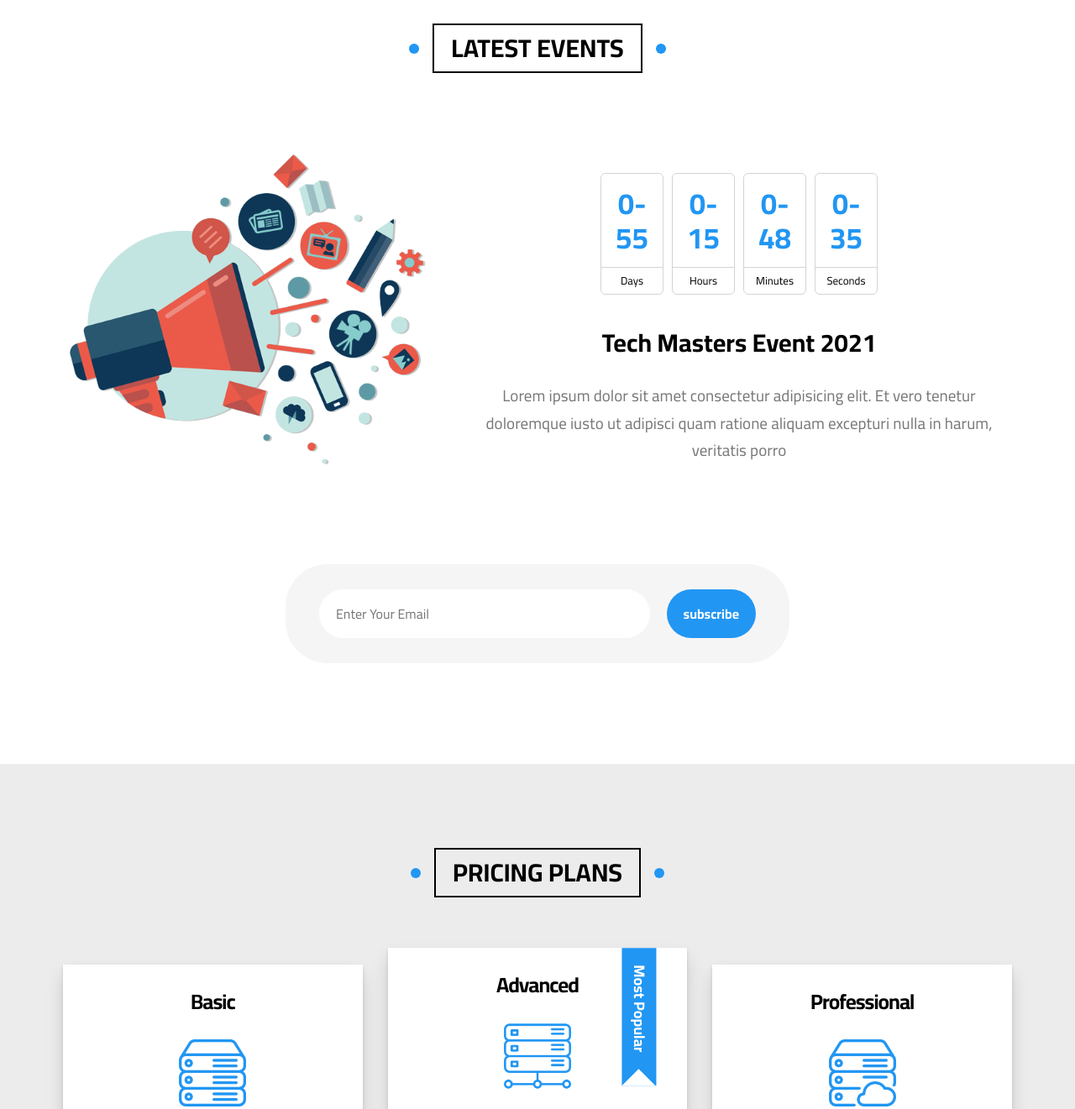
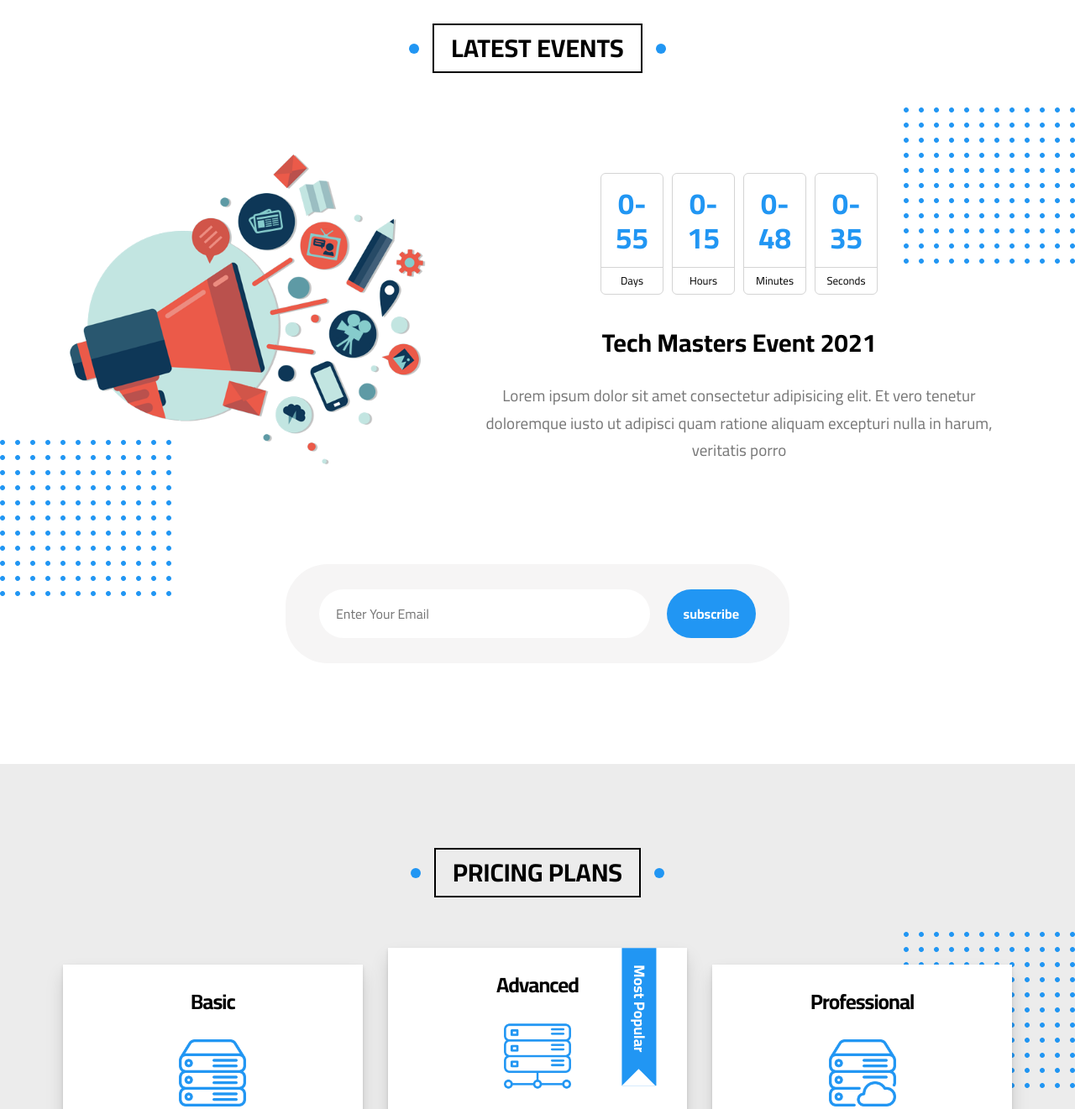
Before and after one commit to AhmedElhakem/Template-Three, a plain HTML site: page index.html in a window 1280 px wide. Shown: the part 9340-10661 px from the top of the page at 84% size. Drawn offline with Linux system fonts and the light colour scheme; the site is published under a folder, as on GitHub Pages, so addresses that start at the root find nothing.

Commit message:
Update main.css

```diff
--- a/css/main.css
+++ b/css/main.css
@@ -1053,7 +1053,7 @@ transition: 0.4s;
     right: 0;
     height: 186px;
     width: 204px;
-    background-image: url(/imgs/dots.png);
+    background-image: url(../imgs/dots.png);
     background-repeat: no-repeat;
 }
 .latest-event .container .dots-2 {
@@ -1062,7 +1062,7 @@ transition: 0.4s;
     left: 0;
     height: 186px;
     width: 204px;
-    background-image: url(/imgs/dots.png);
+    background-image: url(../imgs/dots.png);
     background-repeat: no-repeat;
 }
 .latest-event .container .latest-event-content img {
@@ -1181,7 +1181,7 @@ transition: 0.4s;
 }
 .pricing-plans .dots {
     position: absolute;
-    background-image: url(/imgs/dots.png);
+    background-image: url(../imgs/dots.png);
     right: 0;
     top: 200px;
     height: 186px;
@@ -1190,7 +1190,7 @@ transition: 0.4s;
 }
 .pricing-plans .dots-2 {
     position: absolute;
-    background-image: url(/imgs/dots.png);
+    background-image: url(../imgs/dots.png);
     left: 0;
     bottom: 200px;
     height: 186px;
@@ -1389,7 +1389,7 @@ transition: 0.4s;
 .stats {
     padding-top: 100px;
     padding-bottom: 100px;
-    background-image: url(/imgs/stats.jpg);
+    background-image: url(../imgs/stats.jpg);
     background-size: cover;
     min-height: 300px;
     position: relative;
```
